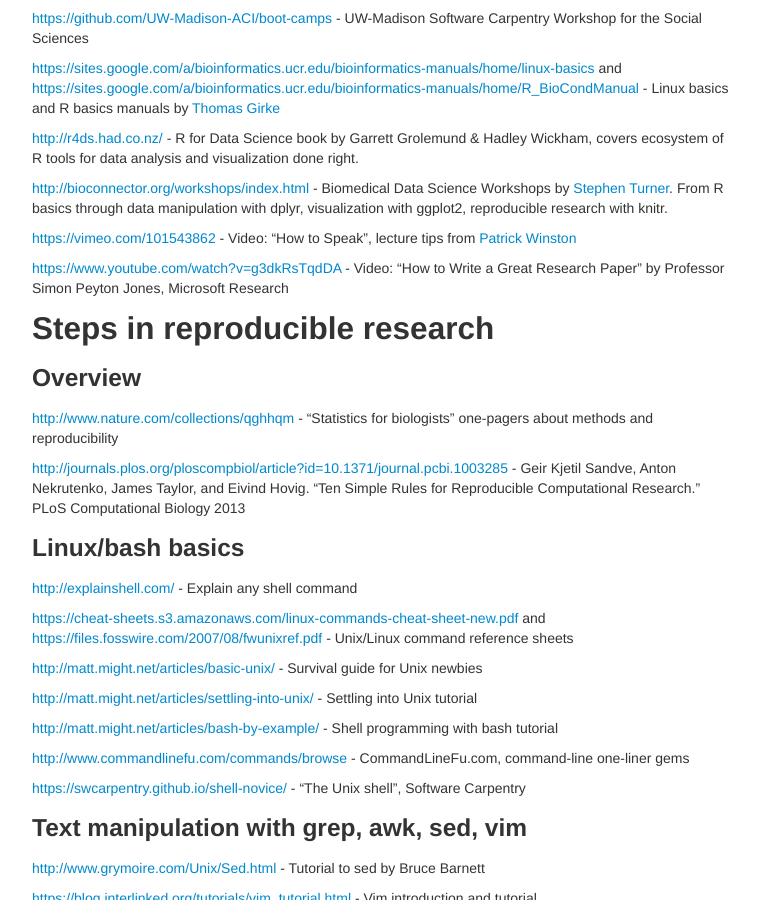
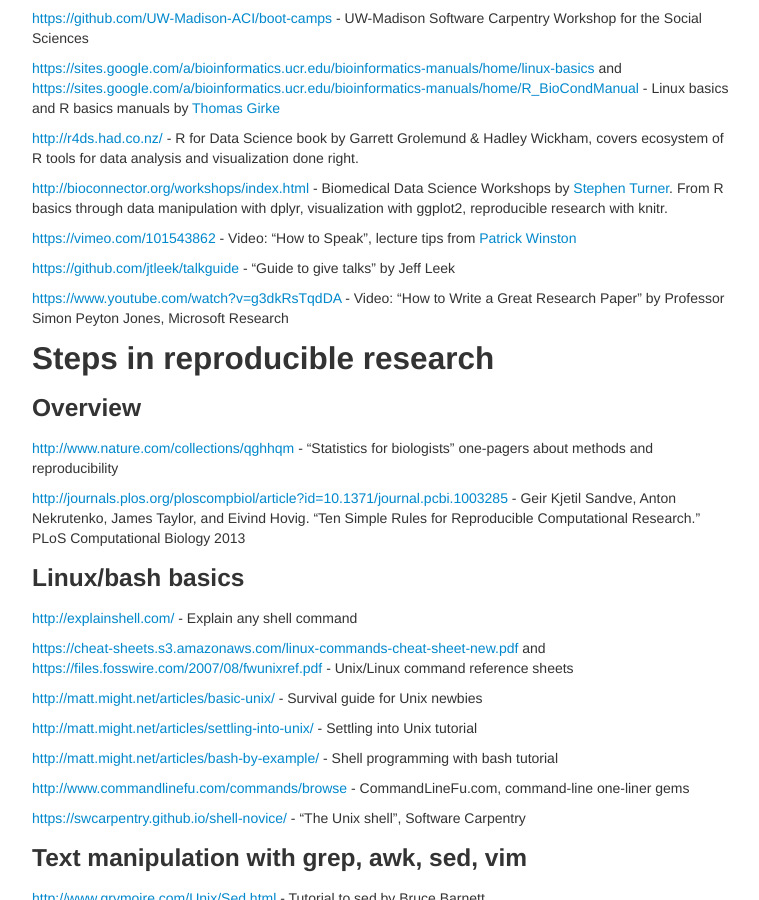
Before and after one commit to mdozmorov/BIOS692, a Jekyll site: the page built from pages/references.md, in a window 1280 px wide and 900 px high, scrolled down 434 px. Shown: the whole window, without its empty margins (258-1017 px from the left). Built offline with Jekyll 4.4.1, drawn with Linux system fonts in a browser that asks for light colours.

Commit message:
Add Jeff Leek guide to give talks

```diff
--- a/pages/references.md
+++ b/pages/references.md
@@ -25,6 +25,8 @@ title: References, "Reproducible research tools" course, BIOS 692
 [http://bioconnector.org/workshops/index.html](http://bioconnector.org/workshops/index.html) - Biomedical Data Science Workshops by [Stephen Turner](https://github.com/stephenturner/). From R basics through data manipulation with dplyr, visualization with ggplot2, reproducible research with knitr.
 
 [https://vimeo.com/101543862](https://vimeo.com/101543862) - Video: "How to Speak”, lecture tips from  [Patrick Winston](https://people.csail.mit.edu/phw/)
+
+[https://github.com/jtleek/talkguide](https://github.com/jtleek/talkguide) - "Guide to give talks" by Jeff Leek
 
 [https://www.youtube.com/watch?v=g3dkRsTqdDA](https://www.youtube.com/watch?v=g3dkRsTqdDA) - Video: "How to Write a Great Research Paper" by Professor Simon Peyton Jones, Microsoft Research
 
```
